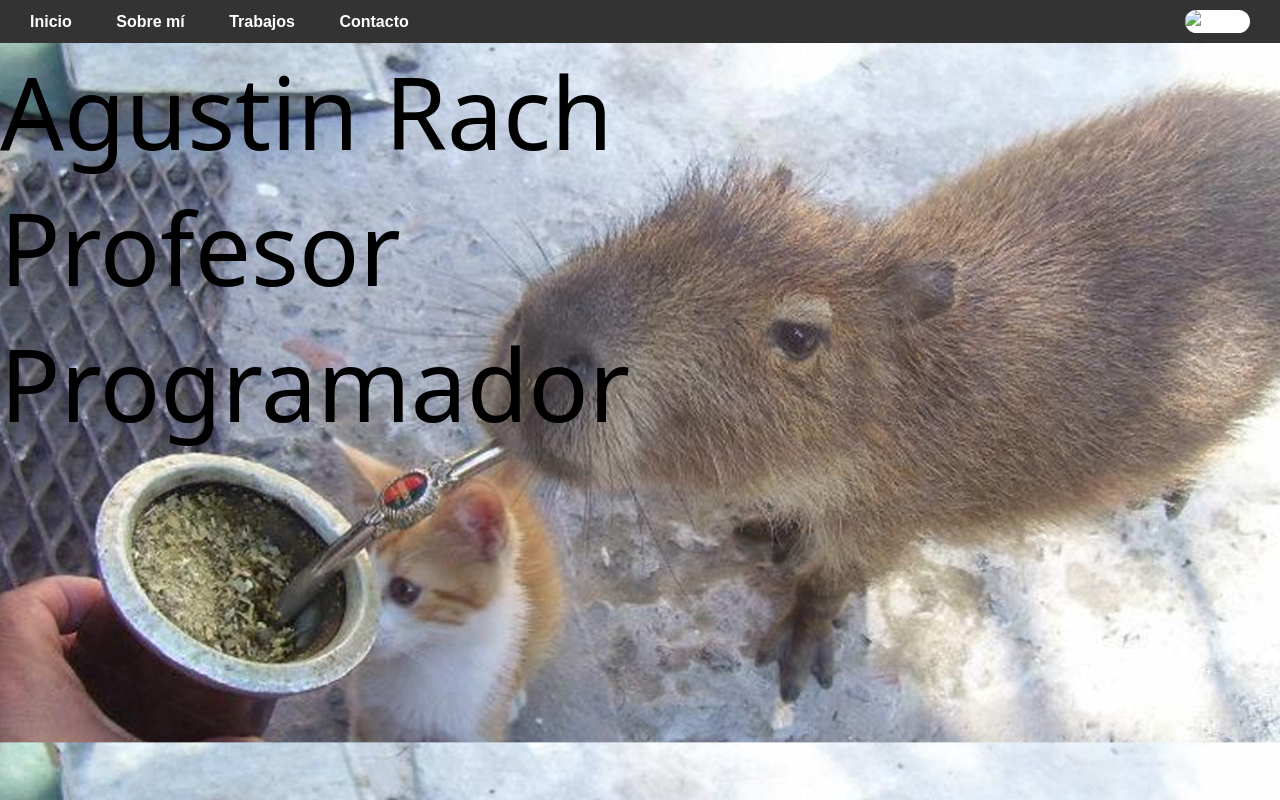
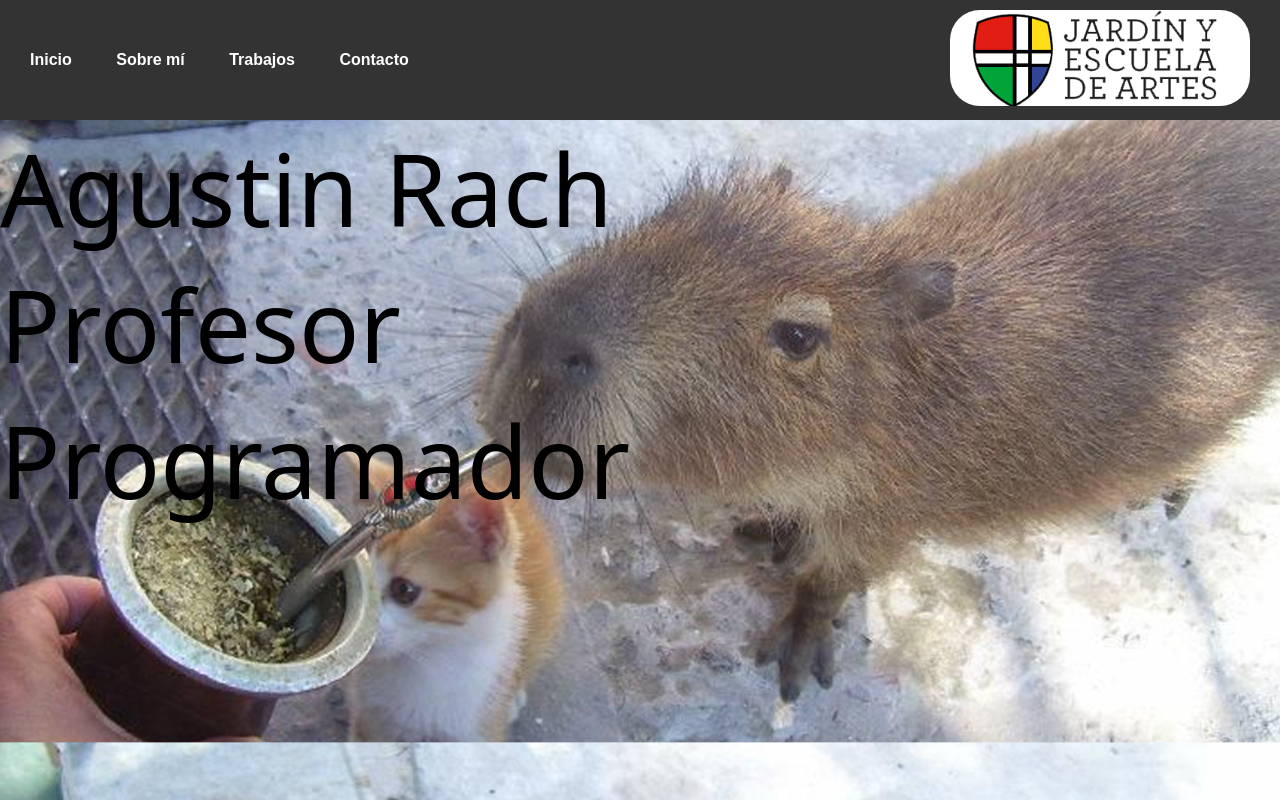
Before and after one commit to agustinrachEscuela/PortfolioEscuela, a plain HTML site: page index.html in a window 1280 px wide. Drawn offline with Linux system fonts and the light colour scheme; a web font is replaced by a local one.

Commit message:
Update index.html

```diff
--- a/index.html
+++ b/index.html
@@ -18,7 +18,7 @@
       <a href="#">Contacto</a>
     </div>
     <div class="nav-right">
-      <img src="../img/logo escuela.png" alt="Logo" class="logo" />
+      <img src="PORTFOLIO/img/logo escuela.png" alt="Logo" class="logo" />
     </div>
   </nav>
   <div class="presentacion">
```
